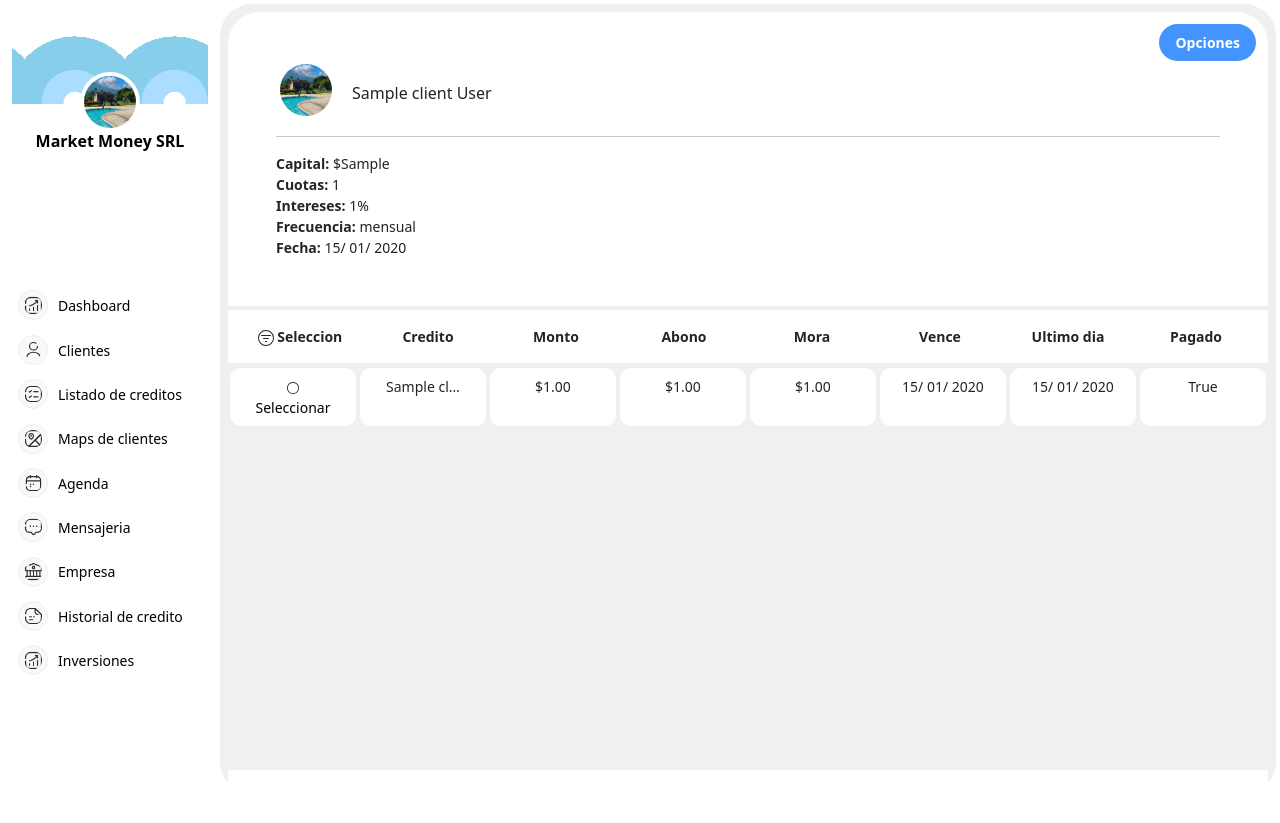
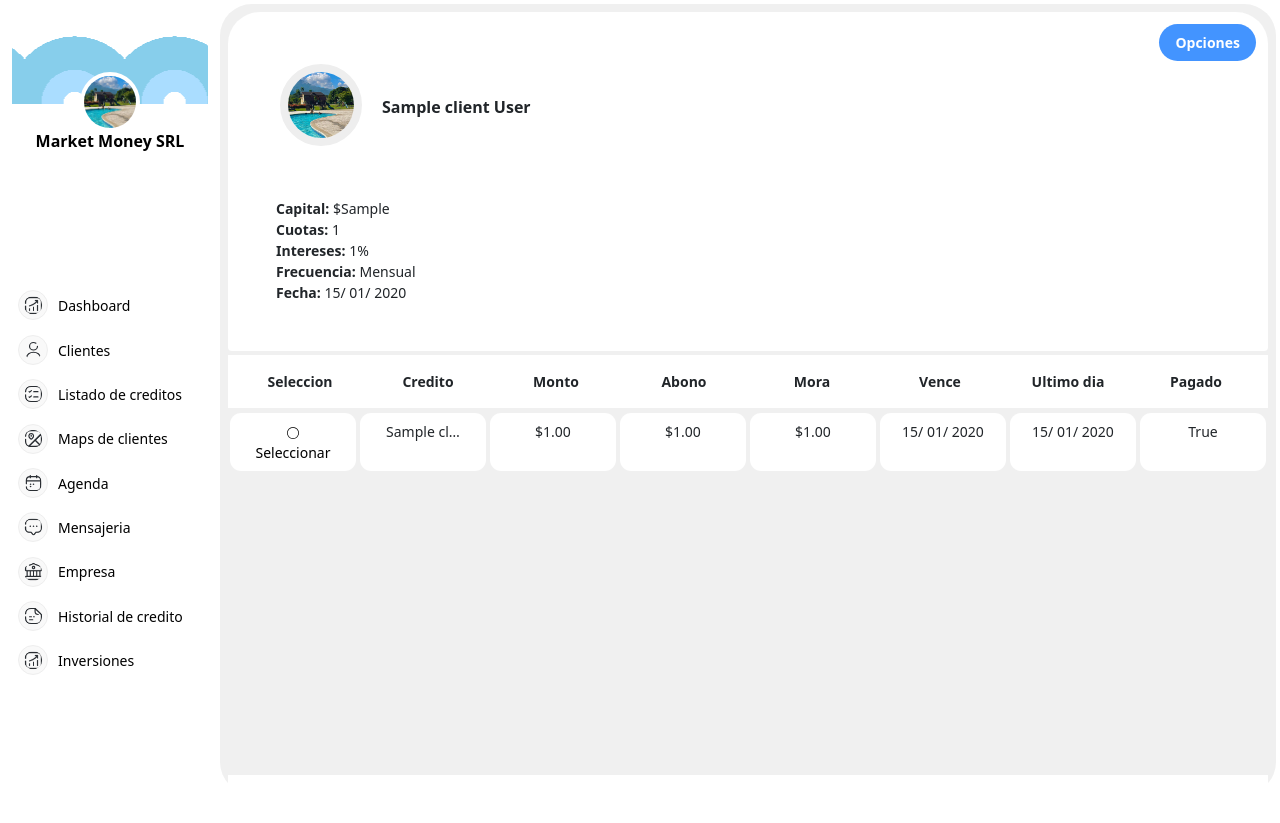
Before and after one commit to the-wandy-olivares/Money, a Django app: page /credit/detail/1/ in a window 1280 px wide. Before the commit the page ends 782 px from the top, so only its background shows below. Run offline with Django 5.2, Linux system fonts and the light colour scheme; tables that the repository leaves empty hold one stand-in row (values such as "Sample post").

Commit message:
Agregar modal de opciones en detalle de crédito; mejorar estilos y accesibilidad en plantillas de cuotas y detalle de crédito.

```diff
--- a/Easy/Credit/templates/credit/cp/cuotas.html
+++ b/Easy/Credit/templates/credit/cp/cuotas.html
@@ -55,10 +55,7 @@
             <div class="tr">
 
                   <div class="th">
-                        <svg xmlns="http://www.w3.org/2000/svg" width="16" height="16" fill="currentColor" class="bi bi-filter-circle" viewBox="0 0 16 16">
-                        <path d="M8 15A7 7 0 1 1 8 1a7 7 0 0 1 0 14m0 1A8 8 0 1 0 8 0a8 8 0 0 0 0 16"/>
-                        <path d="M7 11.5a.5.5 0 0 1 .5-.5h1a.5.5 0 0 1 0 1h-1a.5.5 0 0 1-.5-.5m-2-3a.5.5 0 0 1 .5-.5h5a.5.5 0 0 1 0 1h-5a.5.5 0 0 1-.5-.5m-2-3a.5.5 0 0 1 .5-.5h9a.5.5 0 0 1 0 1h-9a.5.5 0 0 1-.5-.5"/>
-                        </svg> Seleccion
+                        Seleccion
                   </div>
                   <div class="th">Credito</div>
                   <div class="th">Monto</div>
--- a/Easy/Credit/templates/credit/credit-detail.html
+++ b/Easy/Credit/templates/credit/credit-detail.html
@@ -11,27 +11,31 @@
             }
       </style>
       <section class="section-detail overflow-scroll  rounded-5">
-            <button class="position-absolute top-0 end-0 bg-primary text-white  border-0 rounded-5 p-2 ps-3 pe-3 mt-4 me-4"  style="">Opciones
+            <!-- Modal -->
+            {% include "credit/modal/modal.html" %}
+            <button
+            type="button" data-bs-toggle="modal" data-bs-target="#exampleModal"
+            class="position-absolute top-0 end-0 bg-primary text-white  border-0 rounded-5 p-2 ps-3 pe-3 mt-4 me-4"  style="">Opciones
             </button>
             <div class="bg-white p-5 pb-5  rounded-4 div-detail rounded-bottom-1"
                   style="width: 100%; height: max-content;">
                   <div class='d-flex'>
                         <span class="  d-flex flex-wrap align-content-center me-3 justify-content-center top-0 card border-0 p-1 bg-white rounded-5"
-                              style="height: 60px; width: 60px; ">
-                              <img src="{% static "img/me.JPEG" %}"    class="  object-fit-cover rounded-circle w-100 h-100" style="border: 1px;" alt="">
+                              style="height: 90px; width: 90px; ">
+                              <img src="{% static "img/me.JPEG" %}"    class="  object-fit-cover rounded-circle w-100 h-100" style="border: 8px solid var(--bg-2) ; " alt="">
                       </span>
-                      <h6 class='mt-4'>
+                      <h6 class='' style="margin-top: 2.4rem; font-weight: bold;">
                             {{credit.client.name}} {{credit.client.last_name}}
                       </h6>
                   </div>
-                  <hr>
-                  <p>     <strong>Capital:</strong> ${{credit.capital}}  </p>
+                  <!-- <hr> -->
+                  <p class="mt-5">      <strong>Capital:</strong> ${{credit.capital}}  </p>
                   <p>     <strong>Cuotas:</strong> {{credit.cuotas}}    </p>
                   <p>     <strong>Intereses:</strong> {{credit.intereses}}% </p>
-                  <p>     <strong>Frecuencia:</strong> {{credit.frecuencia}} </p>
+                  <p>     <strong>Frecuencia:</strong> <span class="text-capitalize">{{credit.frecuencia}}</span> </p>
                   <p>     <strong>Fecha:</strong> {{credit.start_date|date:"d/ m/ Y"}} </p>
             </div>
-            <div class='mt-1 rounded-bottom-1 overflow-scroll ' style='height: 57vh;'>
+            <div class='mt-1 rounded-bottom-1 overflow-scroll ' style='height: 52vh;'>
                   {% include "credit/cp/cuotas.html" %}
             </div>
             <div class="mt-1">
--- /dev/null
+++ b/Easy/Credit/templates/credit/modal/modal.html
@@ -0,0 +1,68 @@
+
+      <style>
+                  .modal a{
+                        /* background-color: #f9f9f99f; */
+                        padding: 0.4rem;
+                        border-radius: 0.9rem;
+                        color: rgb(73, 73, 73);
+                        transition: 0.3s;
+                  }
+                  .modal a:hover{
+                        color: var(--bg-primary-color) !important;
+                        font-weight: bold;
+                  }
+                  .modal li
+                  {
+                        list-style: none;
+                        margin: 0px; padding: 0px;
+                  }
+                  .modal a svg{
+                        margin-right: 0.5rem;
+                        margin-left: 0.5rem;
+                        margin-top: 4px !important;
+
+                  }
+
+      </style>
+    <!-- Modal -->
+    <div class="modal fade blur-50  bg-white bg-opacity-25" id="exampleModal" tabindex="-1" aria-labelledby="exampleModalLabel" aria-hidden="true">
+      <div class="modal-dialog" >
+        <div class="modal-content  rounded-5 p-4 bg-white bg-opacity-75 shadow" style="width: 35rem;">
+          <!-- <div class="modal-header"> -->
+            <!-- <h1 class="modal-title fs-5" id="exampleModalLabel"> Opciones  </h1> -->
+            <button type="button" class="bg-transparent  rounded-circle end-0 me-4 mt-1 z-2 position-absolute" data-bs-dismiss="modal" style="border: 2px solid rgb(168, 168, 168); color: rgb(56, 56, 56);">
+                  <svg xmlns="http://www.w3.org/2000/svg" width="25" height="25" fill="currentColor" class="bi bi-x-circle-fill " viewBox="0 0 16 16">
+                        <path d="M16 8A8 8 0 1 1 0 8a8 8 0 0 1 16 0M5.354 4.646a.5.5 0 1 0-.708.708L7.293 8l-2.647 2.646a.5.5 0 0 0 .708.708L8 8.707l2.646 2.647a.5.5 0 0 0 .708-.708L8.707 8l2.647-2.646a.5.5 0 0 0-.708-.708L8 7.293z"/>
+                      </svg>
+            </button>
+          <!-- </div> -->
+          <div class="modal-body ">
+            <ul class="p-0 rounded-5 mt-2">
+                    <li><a href="#" >
+                        <svg xmlns="http://www.w3.org/2000/svg" width="16" height="16" fill="currentColor" class="bi bi-eye-fill" viewBox="0 0 16 16">
+                              <path d="M10.5 8a2.5 2.5 0 1 1-5 0 2.5 2.5 0 0 1 5 0"/>
+                              <path d="M0 8s3-5.5 8-5.5S16 8 16 8s-3 5.5-8 5.5S0 8 0 8m8 3.5a3.5 3.5 0 1 0 0-7 3.5 3.5 0 0 0 0 7"/>
+                            </svg> Mostrar desglose de credito, amortizaciones y mas  </a></li>
+                    <li><a href="#">
+                        <svg xmlns="http://www.w3.org/2000/svg" width="16" height="16" fill="currentColor" class="bi bi-exclamation-circle-fill" viewBox="0 0 16 16">
+                              <path d="M16 8A8 8 0 1 1 0 8a8 8 0 0 1 16 0M8 4a.905.905 0 0 0-.9.995l.35 3.507a.552.552 0 0 0 1.1 0l.35-3.507A.905.905 0 0 0 8 4m.002 6a1 1 0 1 0 0 2 1 1 0 0 0 0-2"/>
+                            </svg> Enviar advertencia de pago</a></li>
+                    <li><a href="#">
+                        <svg xmlns="http://www.w3.org/2000/svg" width="16" height="16" fill="currentColor" class="bi bi-send-arrow-up-fill" viewBox="0 0 16 16">
+                              <path fill-rule="evenodd" d="M15.854.146a.5.5 0 0 1 .11.54L13.026 8.03A4.5 4.5 0 0 0 8 12.5c0 .5 0 1.5-.773.36l-1.59-2.498L.644 7.184l-.002-.001-.41-.261a.5.5 0 0 1 .083-.886l.452-.18.001-.001L15.314.035a.5.5 0 0 1 .54.111M6.637 10.07l7.494-7.494.471-1.178-1.178.471L5.93 9.363l.338.215a.5.5 0 0 1 .154.154z"/>
+                              <path fill-rule="evenodd" d="M12.5 16a3.5 3.5 0 1 0 0-7 3.5 3.5 0 0 0 0 7m.354-5.354a.5.5 0 0 0-.722.016l-1.149 1.25a.5.5 0 1 0 .737.676l.28-.305V14a.5.5 0 0 0 1 0v-1.793l.396.397a.5.5 0 0 0 .708-.708z"/>
+                            </svg> Enviar mensaje</a></li>
+                    <li><a href="#">
+                        <svg xmlns="http://www.w3.org/2000/svg" width="16" height="16" fill="currentColor" class="bi bi-calendar-date-fill" viewBox="0 0 16 16">
+                              <path d="M4 .5a.5.5 0 0 0-1 0V1H2a2 2 0 0 0-2 2v1h16V3a2 2 0 0 0-2-2h-1V.5a.5.5 0 0 0-1 0V1H4zm5.402 9.746c.625 0 1.184-.484 1.184-1.18 0-.832-.527-1.23-1.16-1.23-.586 0-1.168.387-1.168 1.21 0 .817.543 1.2 1.144 1.2"/>
+                              <path d="M16 14V5H0v9a2 2 0 0 0 2 2h12a2 2 0 0 0 2-2m-6.664-1.21c-1.11 0-1.656-.767-1.703-1.407h.683c.043.37.387.82 1.051.82.844 0 1.301-.848 1.305-2.164h-.027c-.153.414-.637.79-1.383.79-.852 0-1.676-.61-1.676-1.77 0-1.137.871-1.809 1.797-1.809 1.172 0 1.953.734 1.953 2.668 0 1.805-.742 2.871-2 2.871zm-2.89-5.435v5.332H5.77V8.079h-.012c-.29.156-.883.52-1.258.777V8.16a13 13 0 0 1 1.313-.805h.632z"/>
+                            </svg> Editar fechas de pago</a></li>
+                    <li><a href="#">
+                        <svg xmlns="http://www.w3.org/2000/svg" width="16" height="16" fill="currentColor" class="bi bi-file-earmark-text-fill" viewBox="0 0 16 16">
+                              <path d="M9.293 0H4a2 2 0 0 0-2 2v12a2 2 0 0 0 2 2h8a2 2 0 0 0 2-2V4.707A1 1 0 0 0 13.707 4L10 .293A1 1 0 0 0 9.293 0M9.5 3.5v-2l3 3h-2a1 1 0 0 1-1-1M4.5 9a.5.5 0 0 1 0-1h7a.5.5 0 0 1 0 1zM4 10.5a.5.5 0 0 1 .5-.5h7a.5.5 0 0 1 0 1h-7a.5.5 0 0 1-.5-.5m.5 2.5a.5.5 0 0 1 0-1h4a.5.5 0 0 1 0 1z"/>
+                            </svg> Acuerdo de pago  <strong style="font-size: 12px; margin-top: 2px;" class="ms-2 "> (recalcula cuotas no pagas)</strong> </a></li>
+            </ul>
+          </div>
+        </div>
+      </div>
+    </div>
--- a/Easy/Easy/templates/base/base.html
+++ b/Easy/Easy/templates/base/base.html
@@ -26,6 +26,7 @@
             --bg-secundary:  #f0f0f0 ;
             --bg-2: #eeeeee;
             --bg-enfasis: {{company.bg_color}} !important;
+            --bg-primary-color:    rgb(67, 148, 255) !important;
       }
 
       ::-webkit-scrollbar-track {
```
